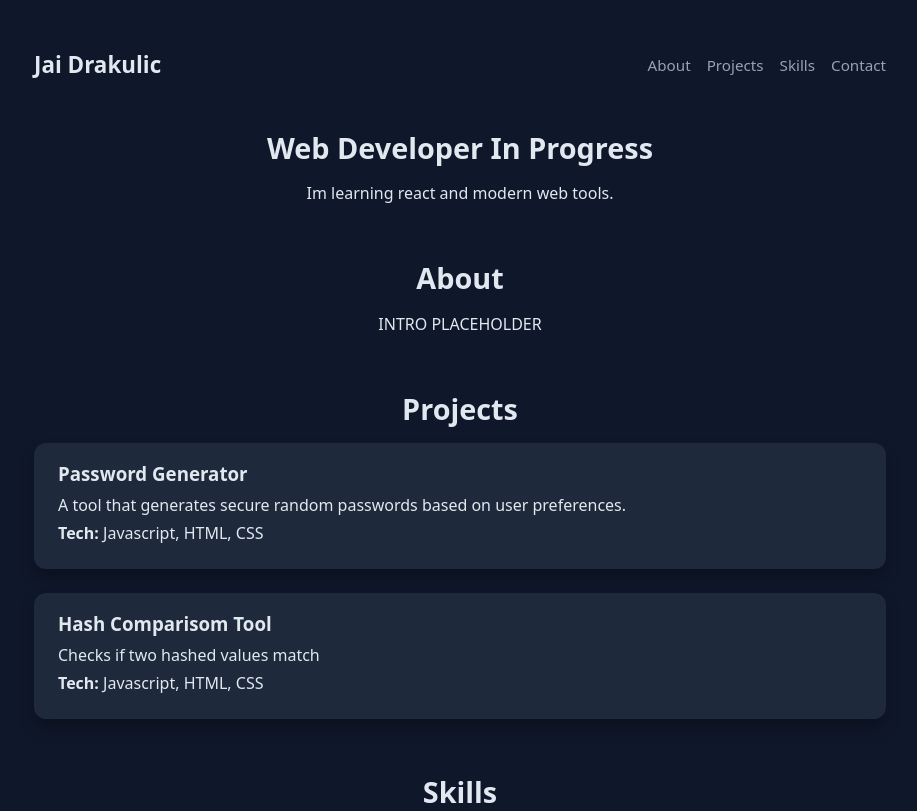
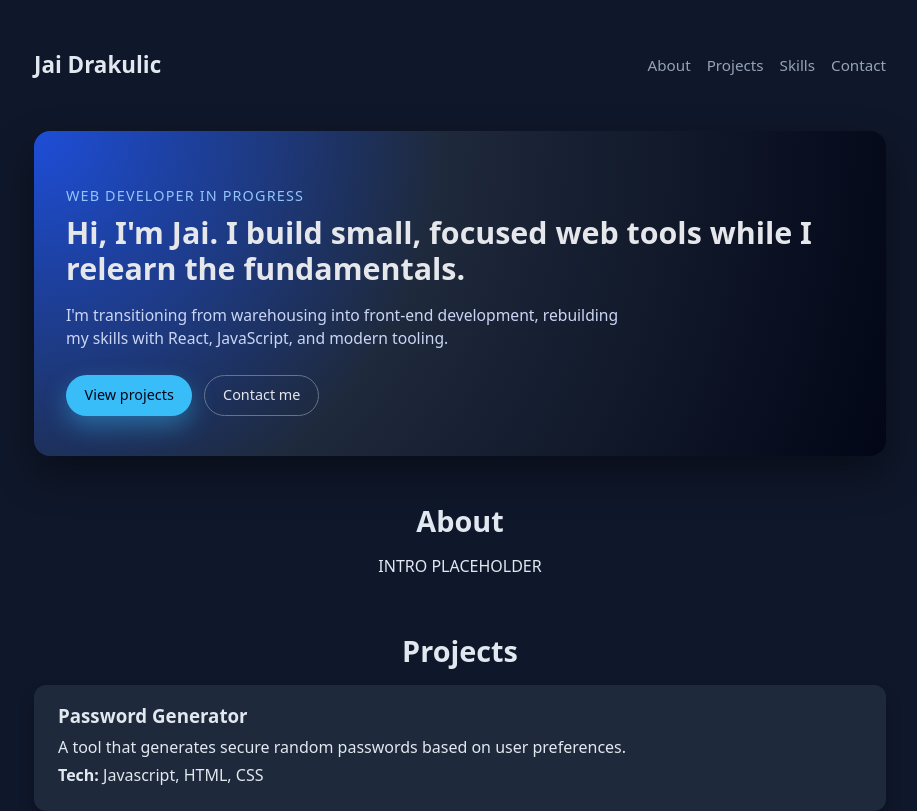
Before and after one commit to SUDO-j182/Portfolio-Site-v2, a React (Vite) app: page / in a window 1280 px wide. Shown: the top 811 px of the page, without its empty margins (180-1097 px from the left). Built offline with nearby package versions, Linux system fonts and the light colour scheme.

Commit message:
Improve Hero section with CTA and modern styling

```diff
--- a/src/App.css
+++ b/src/App.css
@@ -43,6 +43,78 @@ h2 {
   margin-bottom: 1rem;
   font-weight: 600;
 }
+/* --- Hero section --- */
+
+.hero {
+  text-align: left;
+  padding: 2.5rem 2rem;
+  margin-bottom: 3rem;
+  background: radial-gradient(circle at top left, #1d4ed8 0, #1e293b 45%, #020617 100%);
+  border-radius: 1rem;
+  box-shadow: 0 18px 40px rgba(0, 0, 0, 0.4);
+}
+
+.hero-kicker {
+  font-size: 0.9rem;
+  text-transform: uppercase;
+  letter-spacing: 0.08em;
+  color: #93c5fd;
+  margin-bottom: 0.5rem;
+}
+
+.hero-title {
+  font-size: 1.9rem;
+  margin-bottom: 0.75rem;
+  color: #e5e7eb;
+}
+
+.hero-subtitle {
+  font-size: 0.98rem;
+  color: #cbd5f5;
+  max-width: 36rem;
+  margin-bottom: 1.5rem;
+}
+
+/* --- Hero buttons --- */
+
+.hero-actions {
+  display: flex;
+  gap: 0.75rem;
+  flex-wrap: wrap;
+}
+
+.btn {
+  display: inline-block;
+  padding: 0.55rem 1.1rem;
+  border-radius: 999px;
+  font-size: 0.9rem;
+  text-decoration: none;
+  border: 1px solid transparent;
+  transition: background 0.18s ease, color 0.18s ease, transform 0.18s ease, box-shadow 0.18s ease;
+}
+
+.btn-primary {
+  background: #38bdf8;
+  color: #020617;
+  box-shadow: 0 10px 25px rgba(56, 189, 248, 0.4);
+}
+
+.btn-primary:hover {
+  background: #0ea5e9;
+  transform: translateY(-1px);
+  box-shadow: 0 16px 30px rgba(56, 189, 248, 0.5);
+}
+
+.btn-secondary {
+  background: transparent;
+  color: #e5e7eb;
+  border-color: #64748b;
+}
+
+.btn-secondary:hover {
+  background: rgba(15, 23, 42, 0.8);
+  border-color: #e5e7eb;
+}
 
 /* --- Projects Grid --- */
 .projects-grid {
--- a/src/components/hero.jsx
+++ b/src/components/hero.jsx
@@ -1,9 +1,19 @@
-function Hero () {
-    return (
-        <section id="hero">
-          <h2>Web Developer In Progress</h2>
-          <p>Im learning react and modern web tools.</p>
-        </section>
-    );
+function Hero() {
+  return (
+    <section id="hero" className="hero">
+      <p className="hero-kicker">Web developer in progress</p>
+      <h2 className="hero-title">Hi, I&apos;m Jai. I build small, focused web tools while I relearn the fundamentals.</h2>
+      <p className="hero-subtitle">
+        I&apos;m transitioning from warehousing into front-end development, rebuilding my skills with React,
+        JavaScript, and modern tooling.
+      </p>
+
+      <div className="hero-actions">
+        <a href="#projects" className="btn btn-primary">View projects</a>
+        <a href="#contact" className="btn btn-secondary">Contact me</a>
+      </div>
+    </section>
+  );
 }
+
 export default Hero;
```
